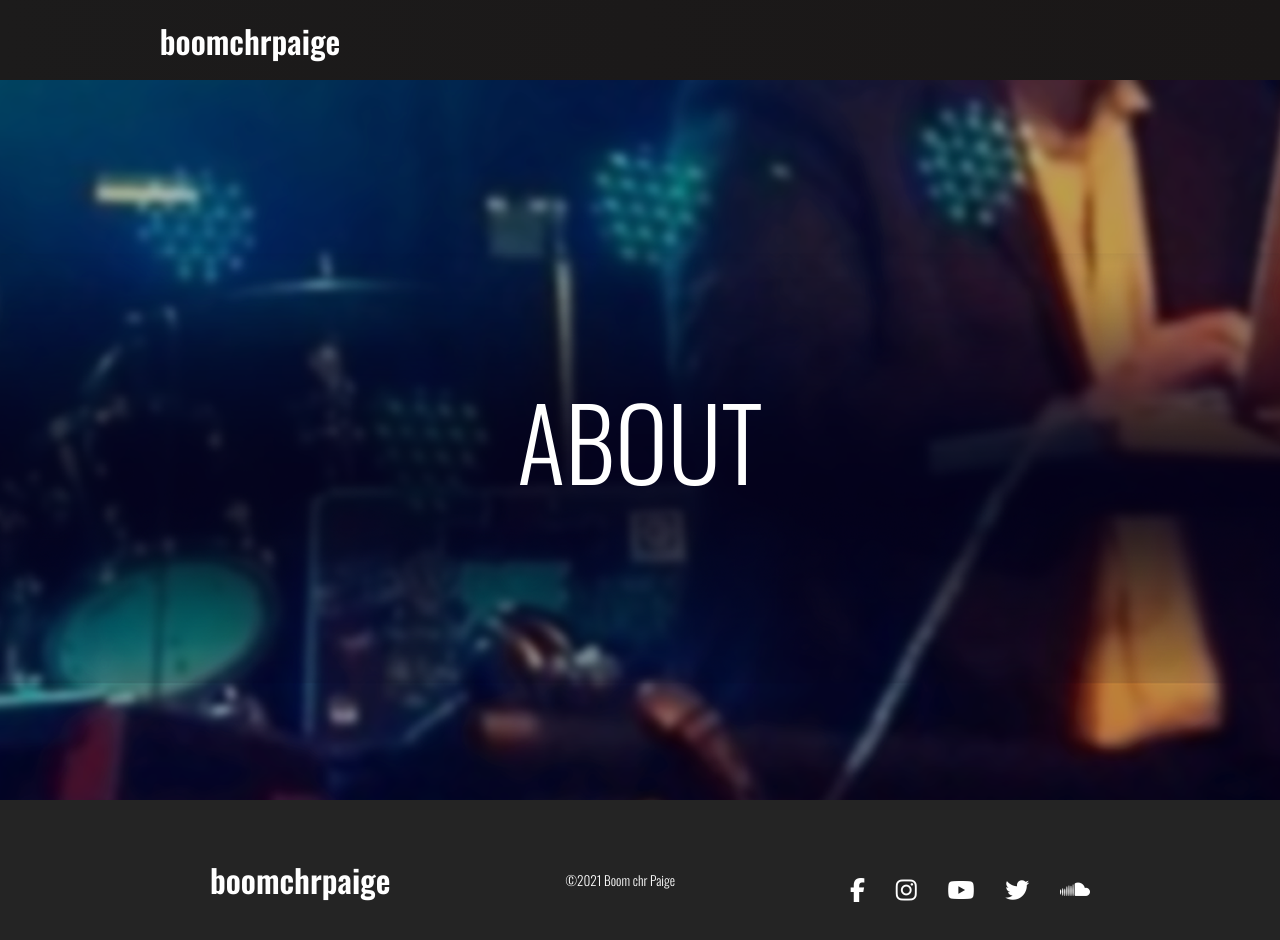
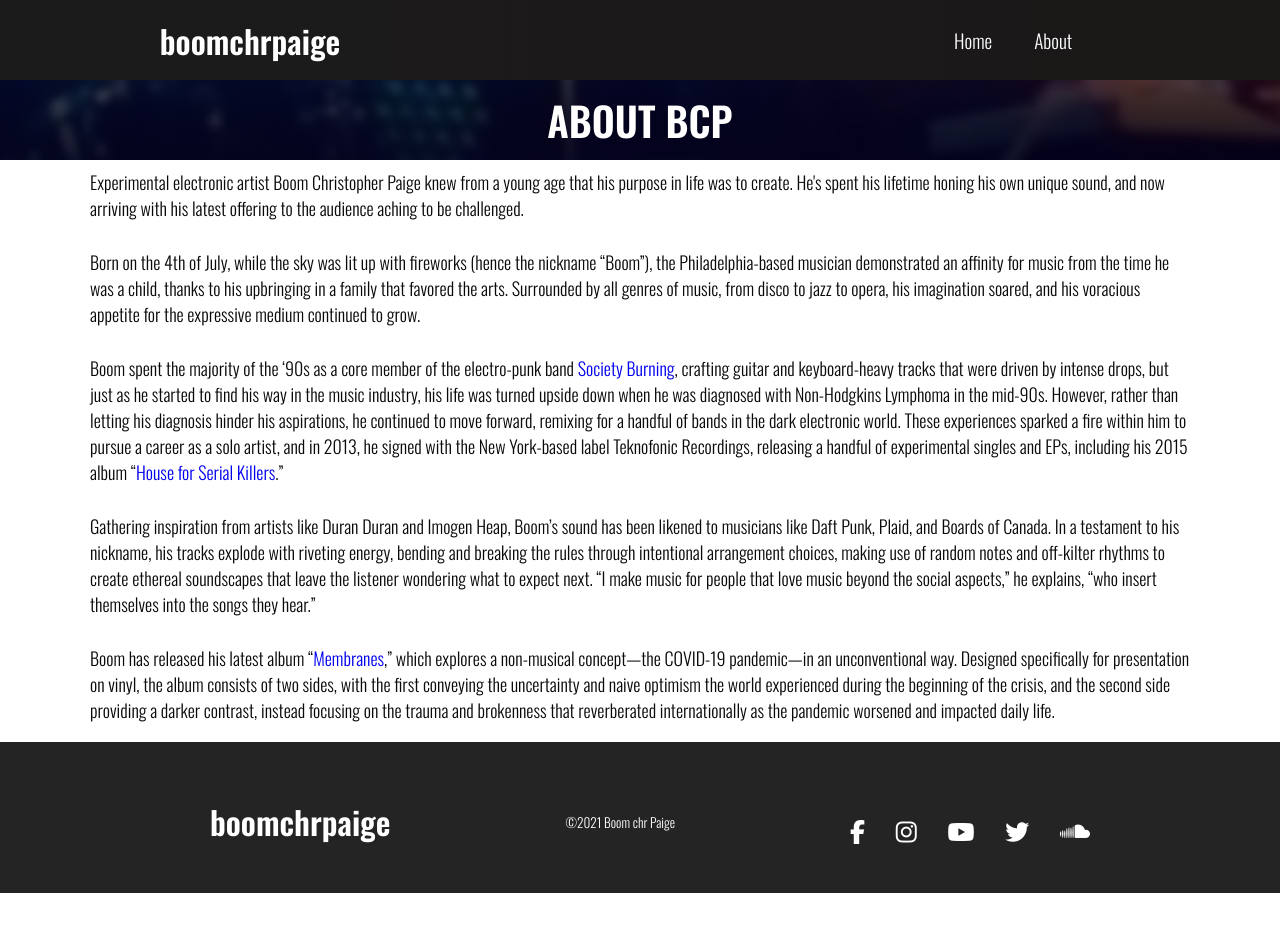
Before and after one commit to boomchrpaige/bcp, a React (Create React App) app: page /about in a window 1280 px wide. Shown: the top 940 px of the page. After the commit the page ends 893 px from the top, so only its background shows below. Built offline with nearby package versions, Linux system fonts and the light colour scheme.

Commit message:
Third Build

```diff
--- a/src/App.css
+++ b/src/App.css
@@ -11,7 +11,7 @@
 .links,
 .sign-up {
   display: flex;
-  height: 90vh;
+  height: 10vh;
   align-items: center;
   justify-content: center;
   font-size: 2rem;
@@ -34,8 +34,20 @@
   background-size: fill;
   background-repeat: no-repeat;
   color: #fff;
-  font-size: 100px;
+  font-size: 40px;
+  font-weight: 600;
 }
+
+.about_text {
+  color: #090909;
+  font-size: 18px;
+  padding: 9px 90px 19px 90px;
+}
+
+.about_text a {
+  text-decoration: none;
+}
+
 .links {
   background-image: url('/src/components/images/BCP_MEMBRANES_LIVE.png');
   background-position: center;
--- a/src/components/Cards.css
+++ b/src/components/Cards.css
@@ -75,6 +75,7 @@
 
   @media only screen and (max-width: 1024px) {
     .cards__item {
+      display: flex;
       margin-bottom: 2rem;
     }
   }
--- a/src/components/Navbar.js
+++ b/src/components/Navbar.js
@@ -33,7 +33,20 @@ function Navbar() {
                         <i className={click ? 'fas fa-times' : 'fas fa-bars'} />
                     </div>
                     <ul className={click ? 'nav-menu active' : 'nav-menu'}>
-
+                    <li className='nav-item'>
+                    <Link to='/' className='nav-links' onClick={closeMobileMenu}>
+                        Home
+                    </Link>
+                    </li>
+                    <li className='nav-item'>
+                    <Link
+                        to='/about'
+                        className='nav-links'
+                        onClick={closeMobileMenu}
+                    >
+                        About
+                    </Link>
+                    </li>
                     </ul>
                 </div>
             </nav>
--- a/src/components/pages/About.js
+++ b/src/components/pages/About.js
@@ -1,6 +1,42 @@
 import React from 'react';
 import '../../App.css';
 
-export default function About() {
-    return <h1 className='about'>ABOUT</h1>;
+function About() {
+    return (
+        <>
+        <h3 className='about'>ABOUT BCP</h3>
+        <p className="about_text">
+        Experimental electronic artist Boom Christopher Paige knew from a young age that his purpose in life was to create.
+        He's spent his lifetime honing his own unique sound, and now arriving with his latest offering to the audience
+        aching to be challenged.</p>
+        <p className="about_text">Born on the 4th of July, while the sky was lit up with fireworks (hence the nickname “Boom”), the
+        Philadelphia-based musician demonstrated an affinity for music from the time he was a child, thanks to
+        his upbringing in a family that favored the arts. Surrounded by all genres of music, from disco to jazz
+        to opera, his imagination soared, and his voracious appetite for the expressive medium continued to grow.</p>
+        <p className="about_text">Boom spent the majority of the ‘90s as a core member of the electro-punk band <a href="https://www.westword.com/music/burn-baby-burn-5058028" target="_blank" rel="noreferrer">Society Burning</a>, crafting
+        guitar and keyboard-heavy tracks that were driven by intense drops, but just as he started to find his way
+        in the music industry, his life was turned upside down when he was diagnosed with Non-Hodgkins Lymphoma
+        in the mid-90s. However, rather than letting his diagnosis hinder his aspirations, he continued to move
+        forward, remixing for a handful of bands in the dark electronic world. These experiences sparked a fire
+        within him to pursue a career as a solo artist, and in 2013, he signed with the New York-based label
+        Teknofonic Recordings, releasing a handful of experimental singles and EPs, including his 2015 album
+        “<a href="https://www.beatport.com/release/house-for-serial-killers/1649224" target="_blank" rel="noreferrer">House for Serial Killers</a>.”</p>
+        <p className="about_text">Gathering inspiration from artists like Duran Duran and Imogen Heap, Boom’s sound has been likened to
+        musicians like Daft Punk, Plaid, and Boards of Canada. In a testament to his nickname, his tracks explode with riveting
+        energy, bending and breaking the rules through intentional arrangement choices, making use of random
+        notes and off-kilter rhythms to create ethereal soundscapes that leave the listener wondering what to
+        expect next. “I make music for people that love music beyond the social aspects,” he explains, “who
+        insert themselves into the songs they hear.”</p>
+        <p className="about_text">Boom has released his latest album “<a href="https://boomchrpaige.bandcamp.com/album/membranes" target="_blank" rel="noreferrer">Membranes</a>,” which explores a non-musical concept—the COVID-19
+        pandemic—in an unconventional way. Designed specifically for presentation on vinyl, the album consists
+        of two sides, with the first conveying the uncertainty and naive optimism the world experienced during
+        the beginning of the crisis, and the second side providing a darker contrast, instead focusing on the
+        trauma and brokenness that reverberated internationally as the pandemic worsened and impacted daily life.</p>
+
+
+        </>
+
+    );
 }
+
+export default About;
```
